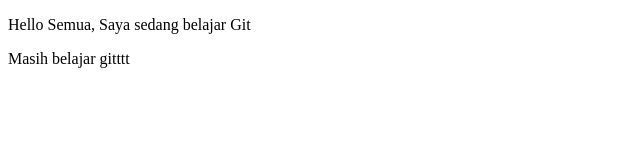
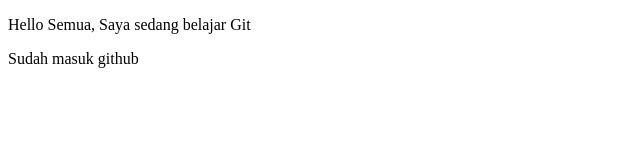
Before and after one commit to Zandga/test2, a plain HTML site: page login.html in a window 1280 px wide. Shown: the full height of the page, 0-640 px from the left. Drawn offline with Linux system fonts and the light colour scheme.

Commit message:
ubah isi login.html

```diff
--- a/login.html
+++ b/login.html
@@ -13,7 +13,7 @@
    <body>
 
        <p>Hello Semua, Saya sedang belajar Git</p>
-        <p> Masih belajar gitttt </p>
+        <p> Sudah masuk github </p>
    </body>
 
 </html>
```
